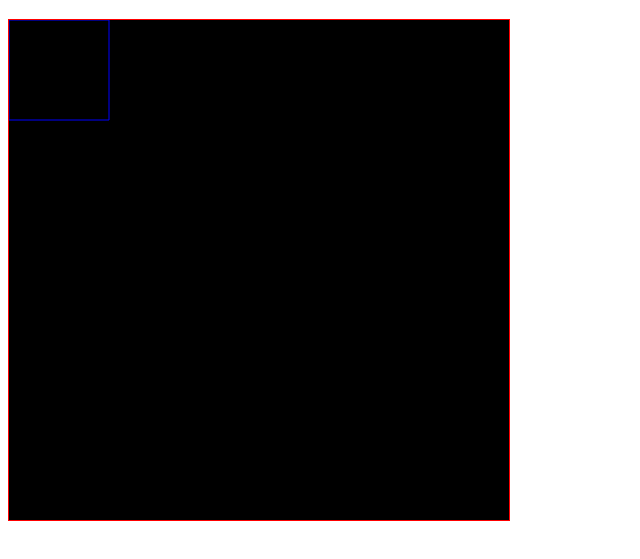
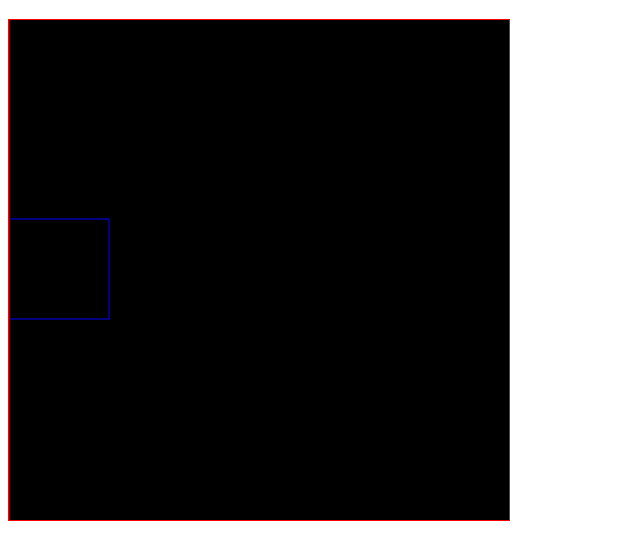
Before and after one commit to akshayk2001/asteroids, a plain HTML site: page index.html in a window 1280 px wide. Shown: the part 61-620 px from the top of the page, without its empty margins (0-640 px from the left). Drawn offline with Linux system fonts and the light colour scheme.

Commit message:
Converting a Rectangle Path to Equations

```diff
--- a/index.html
+++ b/index.html
@@ -403,12 +403,19 @@
 
       context.strokeStyle = 'blue';
       context.beginPath();
-      context.moveTo(0, 0);
-      context.lineTo(100, 0);
-      context.lineTo(100, 100);
-      context.lineTo(0, 100);
+      context.moveTo(x, y);
+      context.lineTo(x + rectWidth, y);
+      context.lineTo(x + rectWidth, y + rectHeight);
+      // context.lineTo(x + rectWidth/2, y + rectHeight + rectHeight/2);
+      context.lineTo(x, y + rectHeight);
       context.closePath();
       context.stroke();
+
+
+
+
+
+
 
 
 
```
